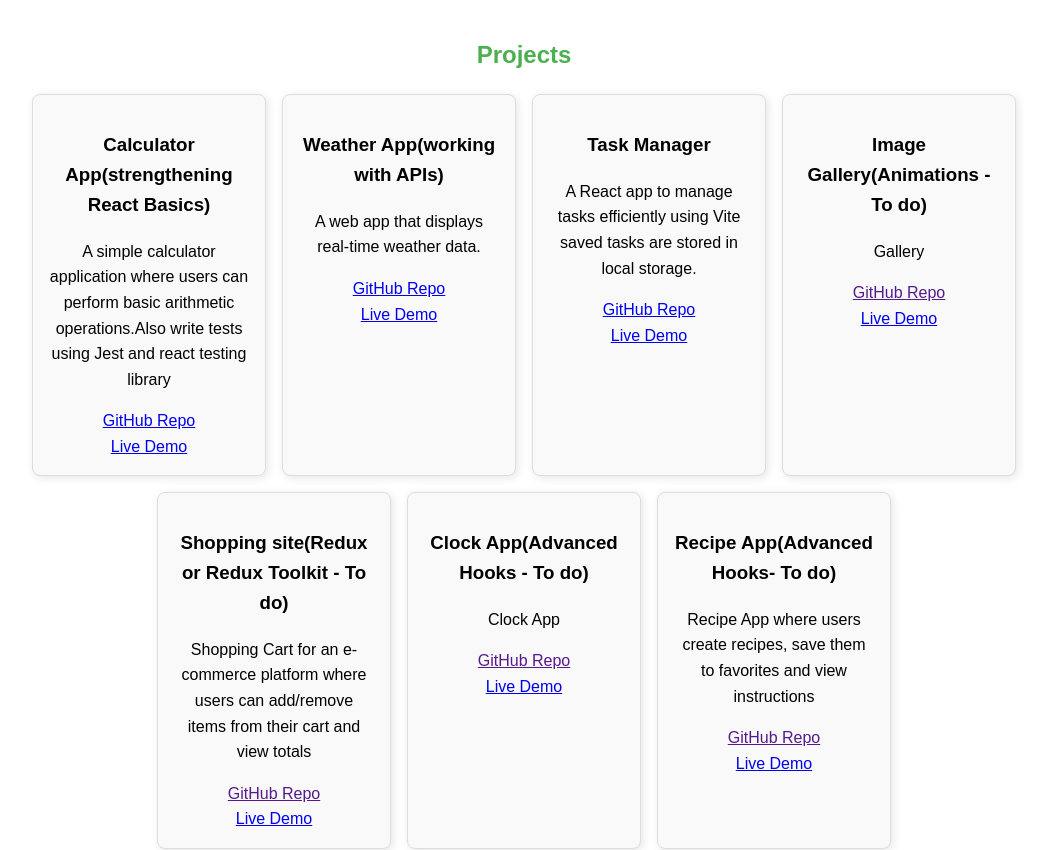
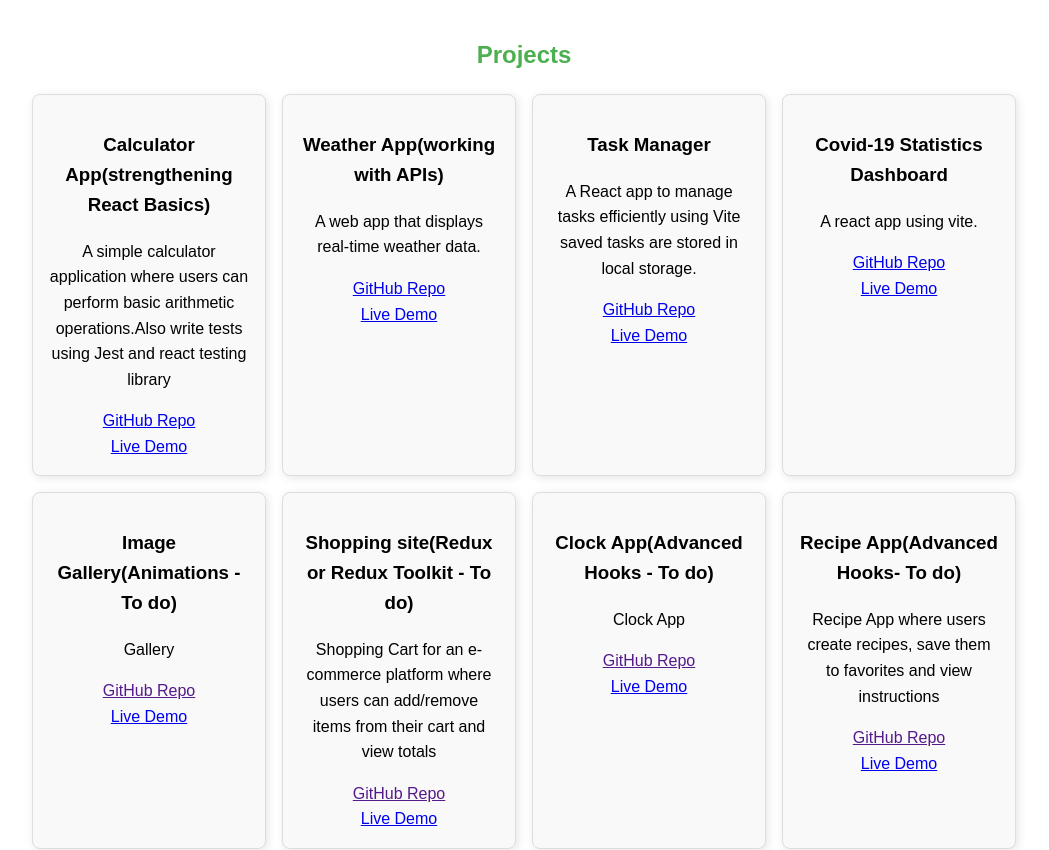
Before and after one commit to arunajibu/portfolio, a React (Create React App) app: page / in a window 1280 px wide. Shown: the part 2280-3130 px from the top of the page, without its empty margins (116-1165 px from the left). Built offline with nearby package versions, Linux system fonts and the light colour scheme.

Commit message:
adding covid dashboard project

```diff
--- a/src/components/Projects.js
+++ b/src/components/Projects.js
@@ -25,12 +25,13 @@ const projects = [
     github: "https://github.com/arunajibu/task-manager-vite.git",
     demo: "https://arunajibu.github.io/task-manager-vite"
   },
-  /*{
-    name: "Registration Form(Forms and Validations)",
-    description: "A registration form where users enter their name,email and password.The form validates inputs and displays error messages necessary.",
-    github: "https://github.com/your-username/task-manager",
-    demo: "#"
+  {
+    name: "Covid-19 Statistics Dashboard",
+    description: "A react app using vite.",
+    github: "https://github.com/arunajibu/covid-statistics.git",
+    demo: "https://arunajibu.github.io/covid-statistics"
   },
+  /*
   {
     name: "Blog App(Routing with react router)",
     description: "Blog APP - Routing with react router",
```
